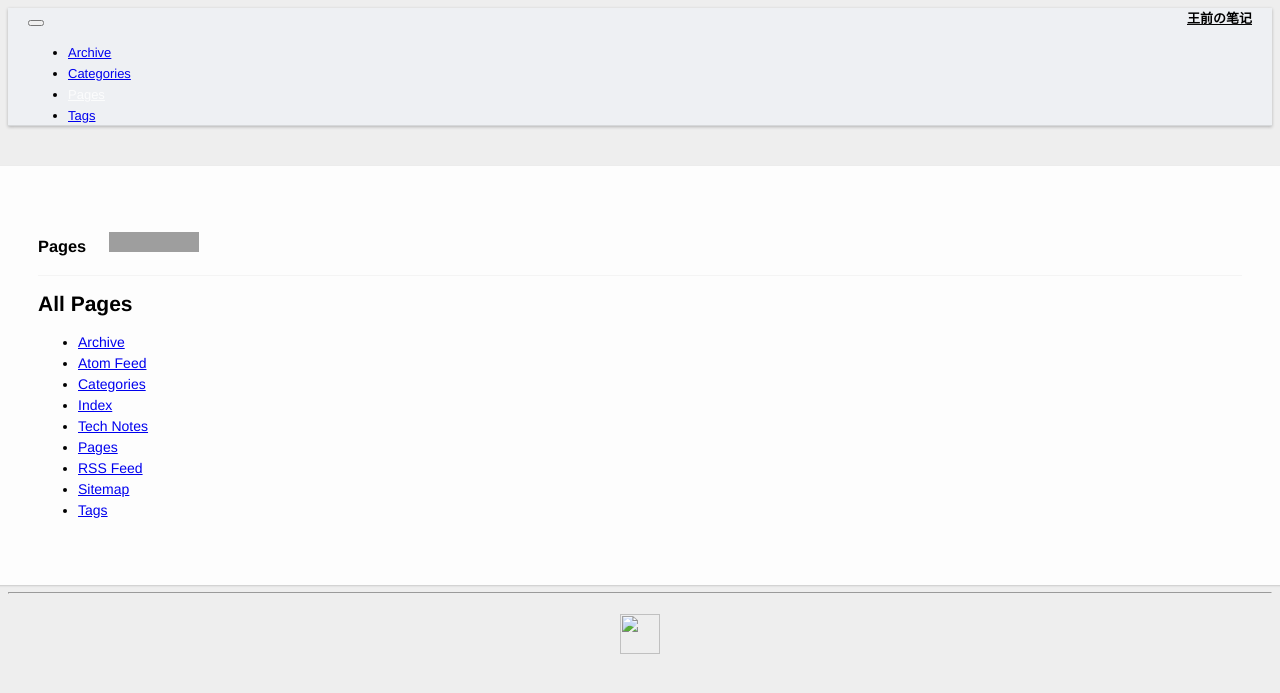
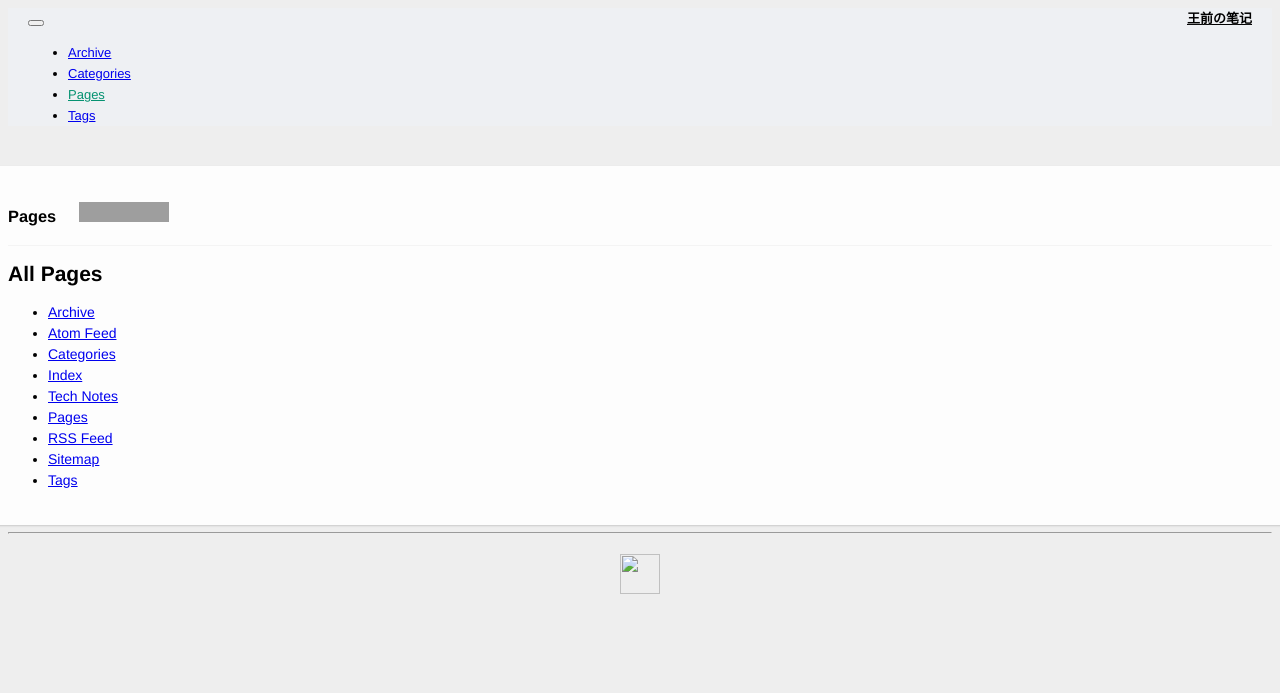
Before and after one commit to wangqianfront/wangqianfront.github.io, a Jekyll site: the page built from pages.html, in a window 1280 px wide. Shown: the top 693 px of the page. Built offline with Jekyll 4.4.1, drawn with Linux system fonts in a browser that asks for light colours; nearby versions of some CDN libraries; grey boxes are pictures that could not be loaded.

Commit message:
Update style.css

```diff
--- a/static/css/style.css
+++ b/static/css/style.css
@@ -55,19 +55,12 @@ section {
     padding-left: 20px;
     padding-right: 20px;
     background: none repeat scroll 0 0 rgba(239, 242, 246, 0.8);
-    filter: progid:DXImageTransform.Microsoft.gradient(startColorstr = '#99000000', endColorstr = '#99000000');
     border-radius: 0;
     border: 0;
-    -webkit-border-radius: 0;
-    -moz-border-radius: 0;
-    -webkit-box-shadow: 0 1px 3px rgba(0, 0, 0, 0.25), inset 0 -1px 0 rgba(0, 0, 0, 0.1);
-    -moz-box-shadow: 0 1px 3px rgba(0, 0, 0, 0.25), inset 0 -1px 0 rgba(0, 0, 0, 0.1);
-    box-shadow: 0 1px 3px rgba(0, 0, 0, 0.25), inset 0 -1px 0 rgba(0, 0, 0, 0.1);
 }
 
 .navbar .nav > .active > a, .navbar .nav > .active > a:hover, .navbar .nav > .active > a:focus {
-    color: white;
-    color: rgba(255, 255, 255, 0.8);
+    color: #059271;
     background-color: transparent;
 }
 
@@ -91,7 +84,7 @@ section {
 .content {
     background-color: #fff;
     background-color: rgba(255,255,255,0.9);
-    padding: 50px;
+    padding: 20px;
     margin: 40px -20px 0 -20px; /* negative indent the amount of the padding to maintain the grid system */
     -webkit-border-radius: 0 0 6px 6px;
     -moz-border-radius: 0 0 6px 6px;
```
